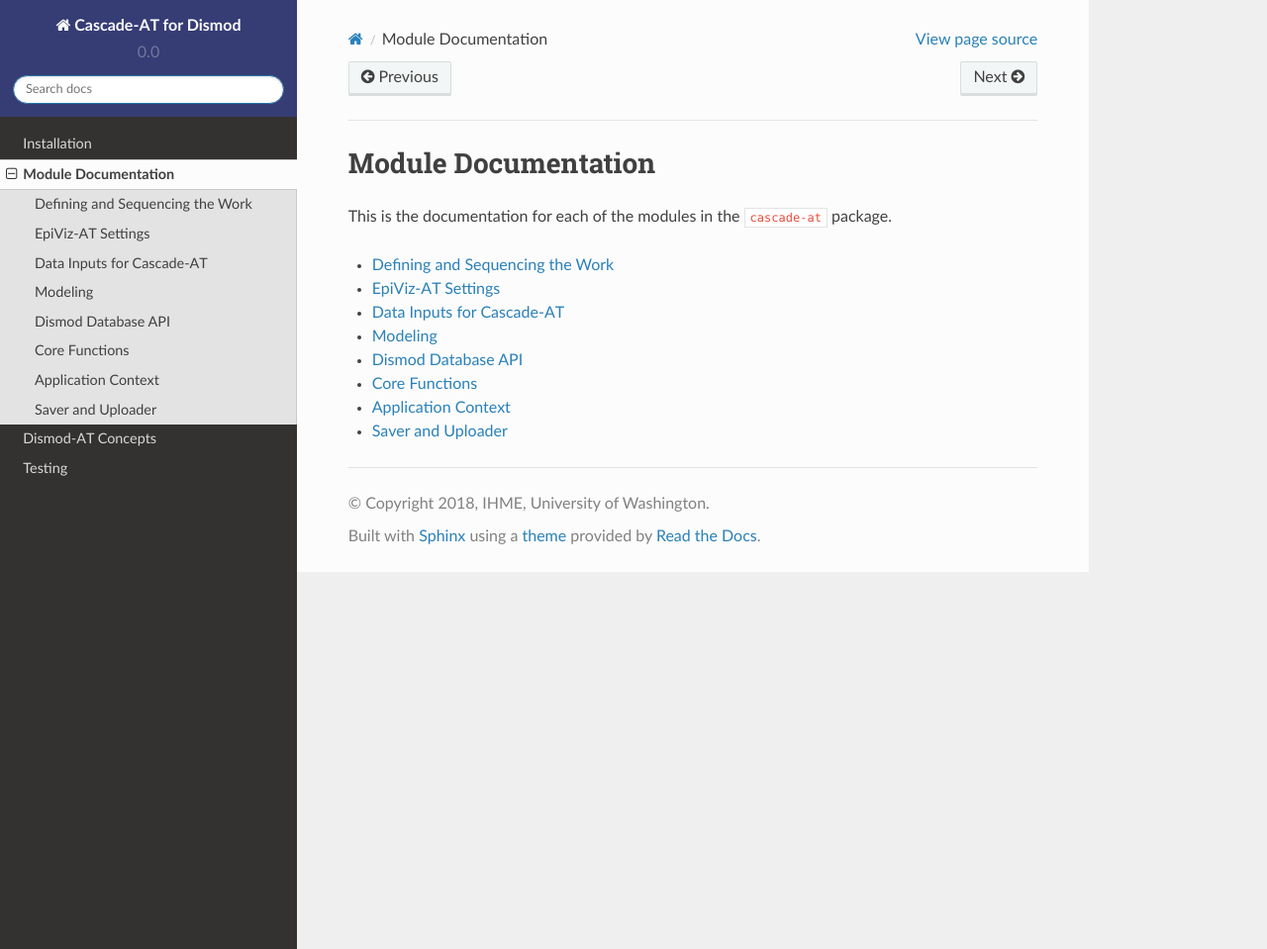
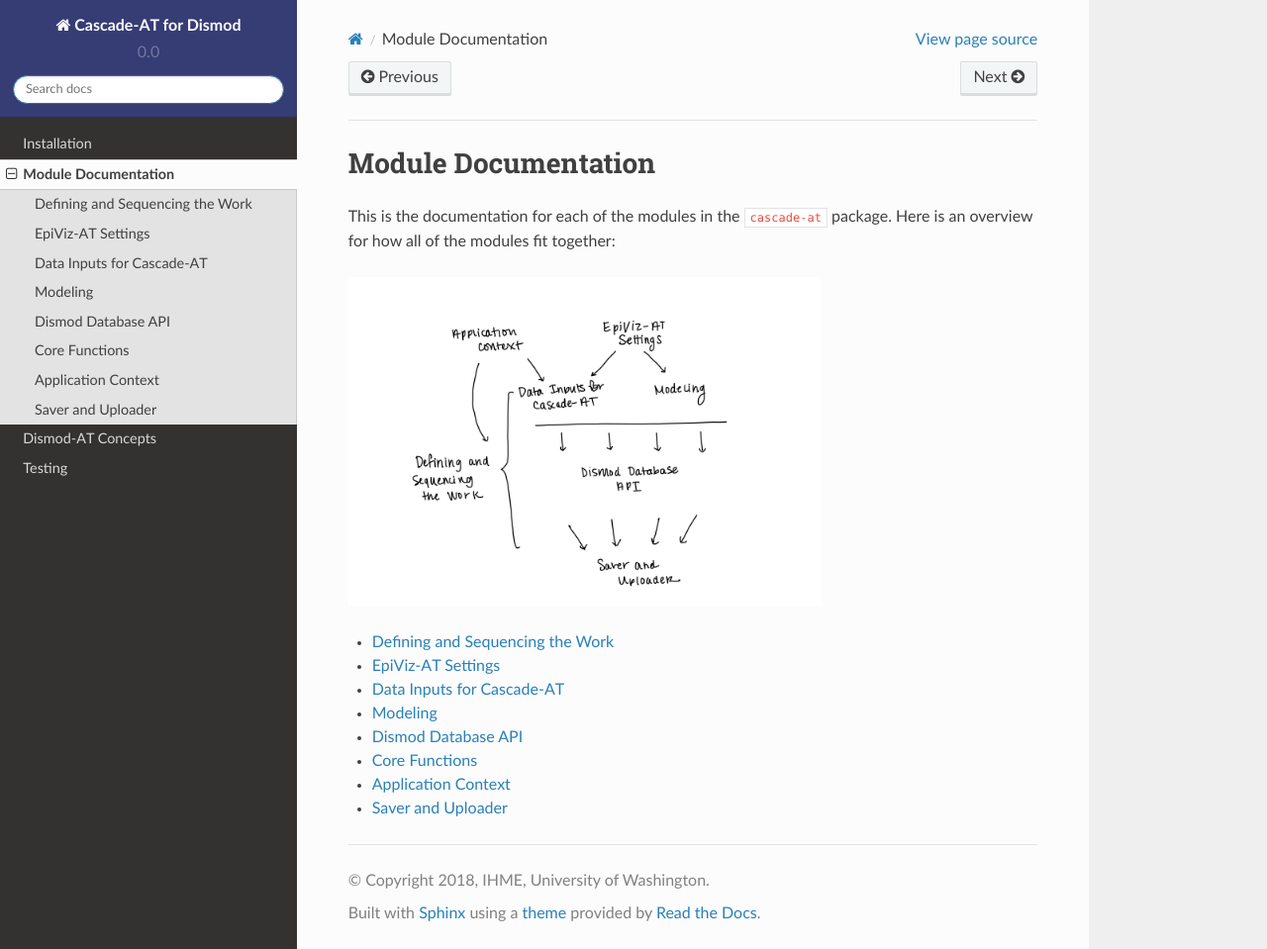
Before and after one commit to ihmeuw/cascade-at, a Sphinx documentation site: the page built from docs/api/index.rst, in a window 1280 px wide and 959 px high. Shown: the whole window at 99% size. Built offline with Sphinx 7.4.7 and the Read the Docs theme 2.0.0, drawn with Linux system fonts in a browser that asks for light colours.

Commit message:
Added overview picture

```diff
--- a/docs/api/index.rst
+++ b/docs/api/index.rst
@@ -4,7 +4,11 @@ Module Documentation
 ====================
 
 This is the documentation for each of the modules
-in the ``cascade-at`` package.
+in the ``cascade-at`` package. Here is an overview for how
+all of the modules fit together:
+
+.. image:: overview.png
+    :scale: 10
 
 .. toctree::
    :maxdepth: 1
```
Also changed, not shown: docs/api/overview.png (added).
